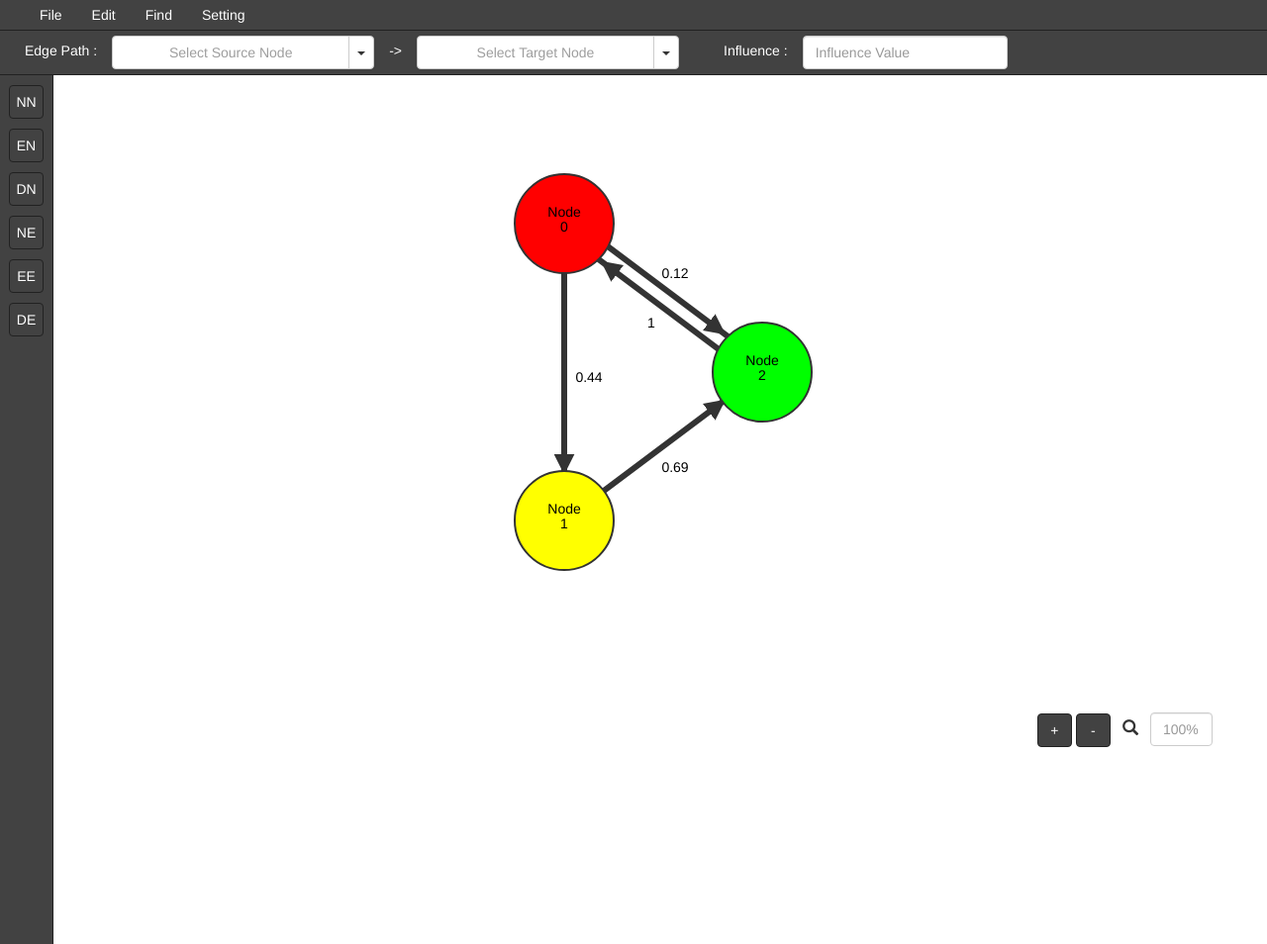
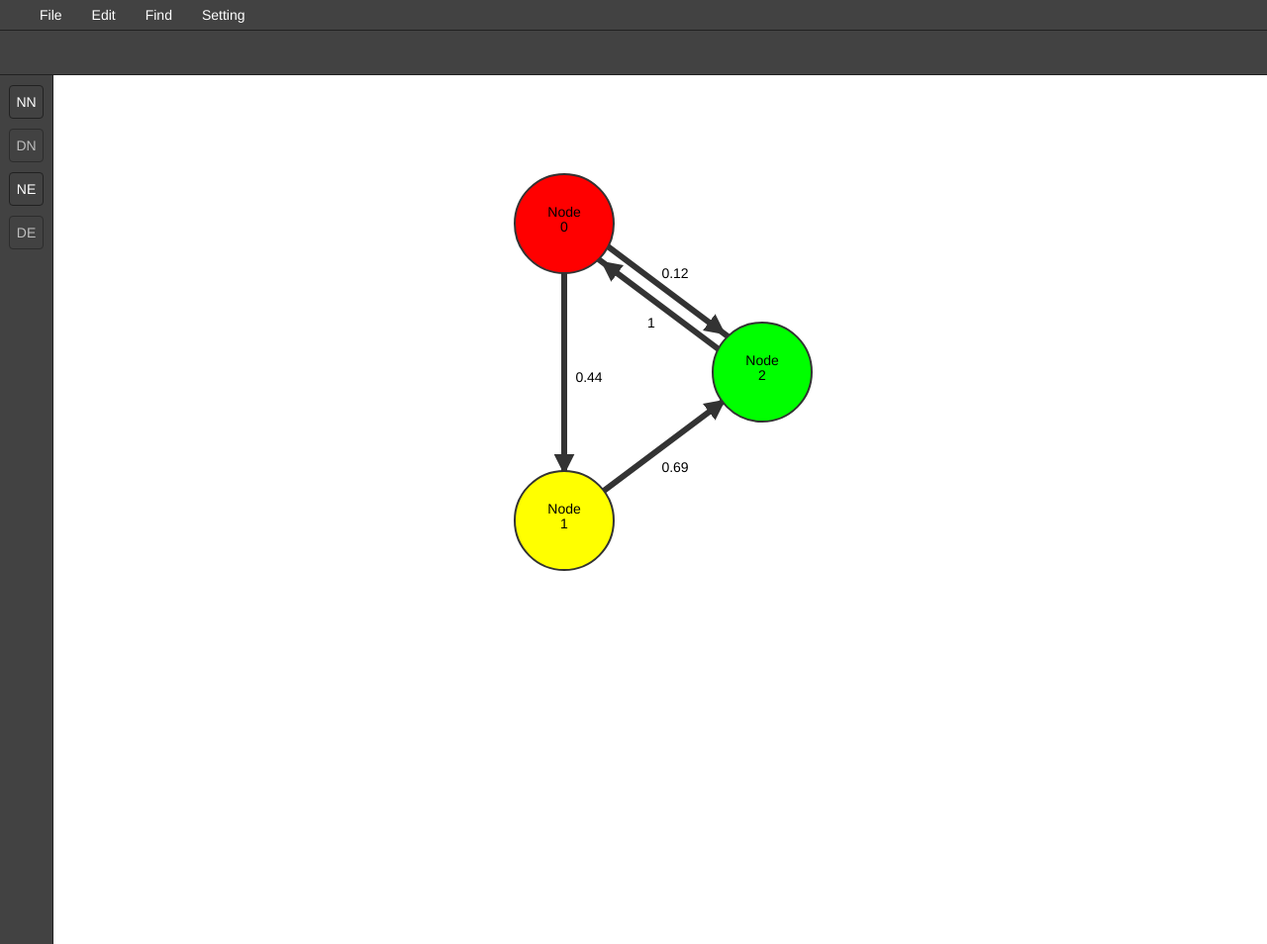
Before and after one commit to JungHanter/SELAB_InfluenceNetworkUIPrototype, a Django app: page / in a window 1280 px wide. Shown: the top 954 px of the page at 99% size. Run offline with Django 3.2, Linux system fonts and the light colour scheme; some libraries are stand-ins or nearby versions.

Commit message:
new, delete menu

```diff
--- a/static/css/bootstrap-custom.css
+++ b/static/css/bootstrap-custom.css
@@ -28,6 +28,15 @@
 .navbar.navbar-dark .nav.navbar-nav .dropdown .dropdown-menu > li.divider {
     background-color: #616161;
 }
+.navbar.navbar-dark .nav.navbar-nav .dropdown .dropdown-menu > li > a:disabled,
+.navbar.navbar-dark .nav.navbar-nav .dropdown .dropdown-menu > li > a.disabled {
+    color: #9e9e9e;
+}
+.navbar.navbar-dark .nav.navbar-nav .dropdown .dropdown-menu > li > a:disabled:hover,
+.navbar.navbar-dark .nav.navbar-nav .dropdown .dropdown-menu > li > a.disabled:hover{
+    background-color: #424242;
+    cursor: not-allowed;
+}
 
 .btn-group > .dropdown-menu a {
     color: #333;
--- a/static/css/style.css
+++ b/static/css/style.css
@@ -36,6 +36,10 @@
     padding: 10px 15px;
 }
 .navbar .sub-menu-container .nav.navbar-nav .sub-menu-field {
+    float : left;
+    padding: 5px 0px;
+}
+.navbar .sub-menu-container .nav.navbar-nav .sub-menu-btn {
     float : left;
     padding: 5px 0px;
 }
--- /dev/null
+++ b/static/js/jquery_extends.js
@@ -0,0 +1,7 @@
+/**
+ * Created by hanter on 2017. 1. 31..
+ */
+
+jQuery.extend(jQuery.expr[':'], {
+  focus: "a == document.activeElement"
+});
--- a/static/lib/directed-graph-creator/graph-creator-custom.css
+++ b/static/lib/directed-graph-creator/graph-creator-custom.css
@@ -110,6 +110,12 @@
 path.link.selected {
     stroke: rgb(229, 172, 247);
 }
+g.edgeG.selected path.link {
+    stroke: rgb(229, 172, 247);
+}
+g.edgeG.selected text {
+    fill: rgb(229, 172, 247);
+}
 
 #active-edge-editing {
     background-color: white !important;
--- a/templates/network_graph/main.html
+++ b/templates/network_graph/main.html
@@ -20,28 +20,27 @@
                         <li class="dropdown">
                             <a href="#" class="dropdown-toggle" data-toggle="dropdown" role="button" aria-haspopup="true" aria-expanded="false">File</a>
                             <ul class="dropdown-menu">
-                                <li><a id="menuNew" href="#">New</a></li>
+                                <li><a class="menuNew" href="#">New</a></li>
+                                <li><a class="menuLoad" href="#">Load</a></li>
                                 <li role="separator" class="divider"></li>
-                                <li><a id="menuSave" href="#">Save</a></li>
-                                <li><a id="menuSaveAs" href="#">Save-As</a></li>
+                                <li><a class="menuSave" href="#">Save</a></li>
+                                <li><a class="menuSaveAs" href="#">Save-As</a></li>
                                 <li role="separator" class="divider"></li>
-                                <li><a id="menuDelete" href="#">Delete</a></li>
-                                <li><a id="menuPrint" href="#">Print</a></li>
+                                <li><a class="menuDelete" href="#">Delete</a></li>
+                                <li><a class="menuPrint" href="#">Print</a></li>
                             </ul>
                         </li>
                         <li class="dropdown">
                             <a href="#" class="dropdown-toggle" data-toggle="dropdown" role="button" aria-haspopup="true" aria-expanded="false">Edit</a>
                             <ul class="dropdown-menu">
-                                <li><a id="menuNewNode" href="#">New Node</a></li>
-                                <li><a id="menuEditNode" href="#">Edit Node</a></li>
-                                <li><a id="menuDeleteNode" href="#">Delete Node</a></li>
+                                <li><a class="menuNewNode" href="#">New Node</a></li>
+                                <li><a class="menuDeleteNode" href="#">Delete Node</a></li>
                                 <li role="separator" class="divider"></li>
-                                <li><a id="menuNewEdge" href="#">New Edge</a></li>
-                                <li><a id="menuEditEdge" href="#">Edit Influences</a></li>
-                                <li><a id="menuDeleteEdge" href="#">Delete Influences</a></li>
+                                <li><a class="menuNewEdge" href="#">New Edge</a></li>
+                                <li><a class="menuDeleteEdge" href="#">Delete Edge</a></li>
                                 <li role="separator" class="divider"></li>
-                                <li><a id="menuManageNodeType" href="#">Manage Node Type</a></li>
-                                <li><a id="menuManageConfidence" href="#">Manage Confidences</a></li>
+                                <li><a class="menuManageNodeType" href="#">Manage Node Type</a></li>
+                                <li><a class="menuManageConfidence" href="#">Manage Confidences</a></li>
                             </ul>
                         </li>
                         <li class="dropdown">
@@ -66,14 +65,14 @@
                         <span>Name : </span>
                     </div>
                     <div class="sub-menu-field">
-                        <input type="text" class="form-control" placeholder="Node Name">
+                        <input id="subMenuNodeName" type="text" class="form-control" placeholder="Node Name">
                     </div>
                     <div class="sub-menu-divider"></div>
                     <div class="sub-menu-name">
                         <span>Type : </span>
                     </div>
                     <div class="btn-group">
-                        <div class="btn btn-default btn-selection unselected">Select Type</div>
+                        <div id="subMenuNodeType" class="btn btn-default btn-selection unselected">Select Type</div>
                         <button type="button" class="btn btn-default dropdown-toggle" data-toggle="dropdown" aria-haspopup="true" aria-expanded="false">
                             <span class="caret"></span>
                             <span class="sr-only">Toggle Dropdown</span>
@@ -84,11 +83,15 @@
                             <li><a href="#">Type3</a></li>
                         </ul>
                     </div>
+                    <div class="sub-menu-divider"></div>
+                    <div class="sub-menu-btn">
+                        <button type="button" id="subMenuNodeEditBtn" class="btn btn-default">Edit</button>
+                    </div>
                 </ul>
 
                 <ul id="subMenuEdge" class="nav navbar-nav">
                     <div class="sub-menu-name">
-                        <span>Edge Path : </span>
+                        <span>Path : </span>
                     </div>
                     <div class="btn-group">
                         <div class="btn btn-default btn-selection long-length unselected">Select Source Node</div>
@@ -122,31 +125,36 @@
                         <span>Influence : </span>
                     </div>
                     <div class="sub-menu-field">
-                        <input type="text" class="form-control" placeholder="Influence Value">
+                        <input type="text" id="subMenuEdgeInfluence" class="form-control" placeholder="Influence Value">
+                    </div>
+                    <div class="sub-menu-divider"></div>
+                    <div class="sub-menu-btn">
+                        <button type="button" id="subMenuEdgeEditBtn" class="btn btn-default">Edit</button>
                     </div>
                 </ul>
 
                 <ul id="subMenuNone" class="nav navbar-nav">
+                    <div class="sub-menu-divider"></div>
                 </ul>
             </div>
         </nav>
 
-        <div class="zoom-menu">
-            <button type="button" class="btn btn-dark zoom-menu-button">+</button>
-            <button type="button" class="btn btn-dark zoom-menu-button">-</button>
-            <span class="glyphicon glyphicon-search zoom-menu-icon" aria-hidden="true"></span>
-            <input type="text" class="form-control zoom-menu-percentage" placeholder="100%">
-        </div>
+{#        <div class="zoom-menu">#}
+{#            <button type="button" class="btn btn-dark zoom-menu-button">+</button>#}
+{#            <button type="button" class="btn btn-dark zoom-menu-button">-</button>#}
+{#            <span class="glyphicon glyphicon-search zoom-menu-icon" aria-hidden="true"></span>#}
+{#            <input type="text" class="form-control zoom-menu-percentage" placeholder="100%">#}
+{#        </div>#}
 
 
         <div class="content">
             <nav class="side-menu">
-                <button type="button" class="btn btn-dark side-menu-button">NN<span class="tooltip-text">New Node</span></button>
-                <button type="button" class="btn btn-dark side-menu-button">EN<span class="tooltip-text">Edit Node</span></button>
-                <button type="button" class="btn btn-dark side-menu-button">DN<span class="tooltip-text">Delete Node</span></button>
-                <button type="button" class="btn btn-dark side-menu-button">NE<span class="tooltip-text">New Edge</span></button>
-                <button type="button" class="btn btn-dark side-menu-button">EE<span class="tooltip-text">Edit Edge</span></button>
-                <button type="button" class="btn btn-dark side-menu-button">DE<span class="tooltip-text">Delete Edge</span></button>
+                <button type="button" class="btn btn-dark side-menu-button menuNewNode">NN<span class="tooltip-text">New Node</span></button>
+{#                <button type="button" class="btn btn-dark side-menu-button">EN<span class="tooltip-text">Edit Node</span></button>#}
+                <button type="button" class="btn btn-dark side-menu-button menuDeleteNode">DN<span class="tooltip-text">Delete Node</span></button>
+                <button type="button" class="btn btn-dark side-menu-button menuNewEdge">NE<span class="tooltip-text">New Edge</span></button>
+{#                <button type="button" class="btn btn-dark side-menu-button">EE<span class="tooltip-text">Edit Edge</span></button>#}
+                <button type="button" class="btn btn-dark side-menu-button menuDeleteEdge">DE<span class="tooltip-text">Delete Edge</span></button>
             </nav>
             <div class="graph-area">
                 <div id="graph"></div>
@@ -154,6 +162,7 @@
         </div>
 
         <script src="{% static 'lib/jquery/jquery-3.1.1.min.js' %}"></script>
+        <script src="{% static 'js/jquery_extends.js' %}"></script>
         <script src="{% static 'lib/bootstrap/js/bootstrap.min.js' %}"></script>
 {#        <script src="{% static 'lib/d3/d3.min.js' %}"></script>#}
         <script src="{% static 'lib/d3/d3.v3.min.js' %}" charset="utf-8"></script>
```
Also changed, not shown: static/js/main.js (+142 -2 lines), static/lib/directed-graph-creator/graph-creator-custom.js.
